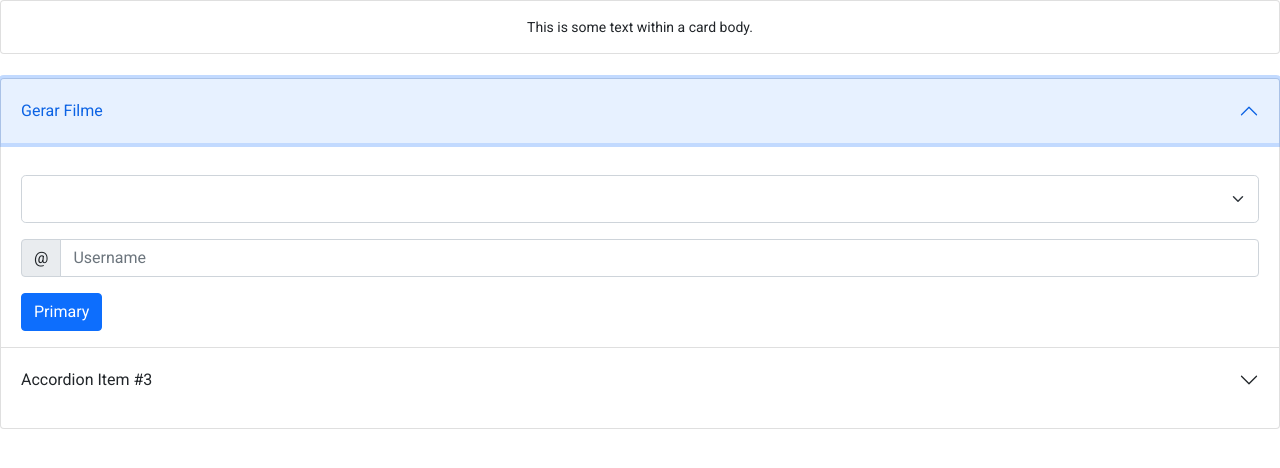
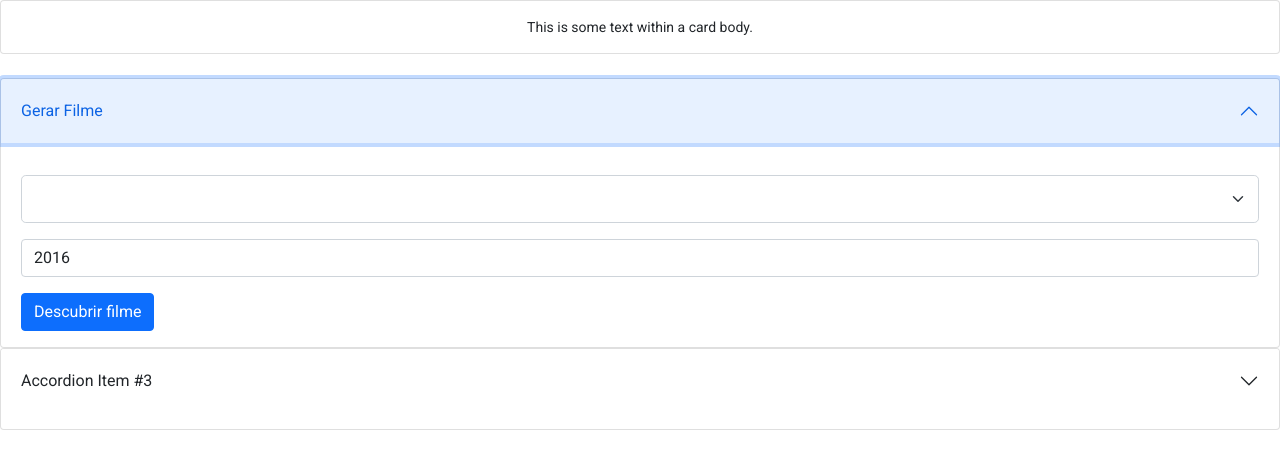
Before and after one commit to andersonribeiro96/filminho, an Angular app: page / in a window 1280 px wide. Both pictures are taken after a click on the button "Gerar Filme". Shown: the top 468 px of the page. Built offline with nearby package versions, Linux system fonts and the light colour scheme.

Commit message:
Adiciona generos

```diff
--- a/package.json
+++ b/package.json
@@ -3,7 +3,7 @@
   "version": "0.0.0",
   "scripts": {
     "ng": "ng",
-    "start": "node server.js",
+    "start": "ng serve",
     "build": "ng build",
     "watch": "ng build --watch --configuration development",
     "postinstall": "ng build --aot --prod"
--- a/src/app/app.component.ts
+++ b/src/app/app.component.ts
@@ -1,7 +1,5 @@
 import {Component, OnInit} from '@angular/core';
-import {NoiteService} from "./services/noite.service";
-import {FilmeService} from "./services/filme.service";
-import {Filme} from "./model/filme";
+
 
 @Component({
   selector: 'app-root',
@@ -12,29 +10,13 @@ import {Filme} from "./model/filme";
 
 export class AppComponent implements OnInit{
 
-  teste : any;
-  ano: any;
-  filme:Filme
-
-  constructor(private noiteServices:NoiteService, private filmeServices: FilmeService) {
-    this.filme = new Filme();
+  constructor() {
   }
 
   ngOnInit(): void {
   }
 
 
-  gerarFilme(){
-    this.filmeServices.gerarFilme(this.teste.toString(), this.ano.toString()).subscribe(value => {
-      this.filme = value;
-      console.log(this.filme.nome);
-    });
-  }
-
-  gerarNovoFilme(){
-    this.filme = new Filme();
-  }
-
 
 
 }
--- a/src/app/app.module.ts
+++ b/src/app/app.module.ts
@@ -10,11 +10,13 @@ import { NoiteComponent } from './entities/noite/noite.component';
 import {MatButtonToggleModule} from "@angular/material/button-toggle";
 import {FormsModule} from "@angular/forms";
 import {FilmeService} from "./services/filme.service";
+import { FilmeComponent } from './entities/filme/filme.component';
 
 @NgModule({
   declarations: [
     AppComponent,
-    NoiteComponent
+    NoiteComponent,
+    FilmeComponent
   ],
     imports: [
         BrowserModule,
--- /dev/null
+++ b/src/app/entities/filme/filme.component.html
@@ -0,0 +1,30 @@
+<div class="accordion-item">
+    <h2 class="accordion-header" id="headingTwo">
+        <button class="accordion-button collapsed" type="button" data-bs-toggle="collapse" data-bs-target="#collapseTwo" aria-expanded="false" aria-controls="collapseTwo">
+            Gerar Filme
+        </button>
+    </h2>
+    <div id="collapseTwo" class="accordion-collapse collapse" aria-labelledby="headingTwo" data-bs-parent="#accordionExample" >
+        <div class="accordion-body" *ngIf="filme.link == null">
+            <select class="form-select form-select-lg mb-3" aria-label=".form-select-lg example" [(ngModel)]="genre" >
+                <option *ngFor="let gen of genero" [value]="gen.id">{{gen.genre}}</option>
+            </select>
+            <div class="input-group">
+                <input type="number" min="1960" max="2021" class="form-control" placeholder="YYYY" aria-label="Username" aria-describedby="basic-addon1" [(ngModel)]="ano" required="required">
+            </div>
+            <button type="button" (click)="gerarFilme()" class="btn btn-primary mt-3">Descubrir filme</button>
+        </div>
+
+        <div class="accordion-body" *ngIf="filme.link != null">
+            <div>
+                <p><b>{{filme.nome}}</b></p>
+            </div>
+            <div>
+                <button type="button" class="btn btn-warning"><a href="{{filme.link}}" target="_blank">Onde Assistir ?</a></button>
+            </div>
+            <div>
+                <button type="button" (click)="gerarNovoFilme()" class="btn btn-primary mt-3">Gerar novo Filme</button>
+            </div>
+        </div>
+    </div>
+</div>
--- /dev/null
+++ b/src/app/entities/filme/filme.component.ts
@@ -0,0 +1,60 @@
+import { Component, OnInit } from '@angular/core';
+import {Filme} from "../../model/filme";
+import {NoiteService} from "../../services/noite.service";
+import {FilmeService} from "../../services/filme.service";
+
+@Component({
+  selector: 'app-filme',
+  templateUrl: './filme.component.html',
+  styleUrls: ['./filme.component.css']
+})
+export class FilmeComponent implements OnInit {
+
+  genre : any;
+  ano: any;
+  filme:Filme
+  genero: any[]
+
+  constructor(private noiteServices:NoiteService, private filmeServices: FilmeService) {
+    this.ano = "2016"
+    this.filme = new Filme();
+    this.genero = [
+      {genre: "Action", id: "28"},
+      {genre: "Adventure", id: "12"},
+      {genre: "Animation", id: "16"},
+      {genre: "Comedy", id: "35"},
+      {genre: "Crime", id: "80"},
+      {genre: "Documentary", id: "99"},
+      {genre: "Drama", id: "18"},
+      {genre: "Family", id: "10751"},
+      {genre: "Fantasy", id: "14"},
+      {genre: "History", id: "36"},
+      {genre: "Horror", id: "27"},
+      {genre: "Music", id: "10402"},
+      {genre: "Mystery", id: "9648"},
+      {genre: "Romance", id: "10749"},
+      {genre: "ScienceFiction", id: "878"},
+      {genre: "TVMovie", id: "10770"},
+      {genre: "Thriller", id: "53"},
+      {genre: "War", id: "10752"},
+      {genre: "Western", id: "37"}
+    ];
+
+    this.genre = this.genero[0];
+    console.log(this.genre)
+  }
+
+  ngOnInit(): void {
+  }
+
+  gerarFilme(){
+    this.filmeServices.gerarFilme(this.genre.toString(), this.ano.toString()).subscribe(value => {
+      this.filme = value;
+    });
+  }
+
+  gerarNovoFilme(){
+    this.filme = new Filme();
+  }
+
+}
--- a/src/app/entities/noite/noite.component.html
+++ b/src/app/entities/noite/noite.component.html
@@ -1 +1,12 @@
-<p>noite works!</p>
+<div class="accordion-item">
+    <h2 class="accordion-header" id="headingThree">
+        <button class="accordion-button collapsed" type="button" data-bs-toggle="collapse" data-bs-target="#collapseThree" aria-expanded="false" aria-controls="collapseThree">
+            Accordion Item #3
+        </button>
+    </h2>
+    <div id="collapseThree" class="accordion-collapse collapse" aria-labelledby="headingThree" data-bs-parent="#accordionExample">
+        <div class="accordion-body">
+            <strong>This is the third item's accordion body.</strong> It is hidden by default, until the collapse plugin adds the appropriate classes that we use to style each element. These classes control the overall appearance, as well as the showing and hiding via CSS transitions. You can modify any of this with custom CSS or overriding our default variables. It's also worth noting that just about any HTML can go within the <code>.accordion-body</code>, though the transition does limit overflow.
+        </div>
+    </div>
+</div>
--- a/src/app/inicial.html
+++ b/src/app/inicial.html
@@ -7,59 +7,6 @@
 </div>
 
 <div class="accordion mt-4" id="accordionExample">
-    <div class="accordion-item">
-        <h2 class="accordion-header" id="headingTwo">
-            <button class="accordion-button collapsed" type="button" data-bs-toggle="collapse" data-bs-target="#collapseTwo" aria-expanded="false" aria-controls="collapseTwo">
-                Gerar Filme
-            </button>
-        </h2>
-        <div id="collapseTwo" class="accordion-collapse collapse" aria-labelledby="headingTwo" data-bs-parent="#accordionExample" >
-            <div class="accordion-body" *ngIf="filme.link == null">
-                <select class="form-select form-select-lg mb-3" aria-label=".form-select-lg example" [(ngModel)]="teste">
-                    <option value="28">Action</option>
-                    <option value="12">Adventure</option>
-                    <option value="35">Comedy</option>
-                    <option value="18">Drama</option>
-                </select>
-                <div class="input-group">
-                    <span class="input-group-text" id="basic-addon1">@</span>
-                    <input type="number" min="1960" max="2021" value="2016" class="form-control" placeholder="Username" aria-label="Username" aria-describedby="basic-addon1" [(ngModel)]="ano">
-                </div>
-                <button type="button" (click)="gerarFilme()" class="btn btn-primary mt-3">Primary</button>
-            </div>
-
-            <div class="accordion-body" *ngIf="filme.link != null">
-                <div>
-                    <p><b>{{filme.nome}}</b></p>
-                </div>
-                <div>
-                    <button type="button" class="btn btn-warning"><a href="{{filme.link}}" target="_blank">Onde Assistir ?</a></button>
-                </div>
-                <div>
-                    <button type="button" (click)="gerarNovoFilme()" class="btn btn-primary mt-3">Gerar novo Filme</button>
-                </div>
-            </div>
-
-        </div>
-
-
-
-
-
-
-
-
-    </div>
-    <div class="accordion-item">
-        <h2 class="accordion-header" id="headingThree">
-            <button class="accordion-button collapsed" type="button" data-bs-toggle="collapse" data-bs-target="#collapseThree" aria-expanded="false" aria-controls="collapseThree">
-                Accordion Item #3
-            </button>
-        </h2>
-        <div id="collapseThree" class="accordion-collapse collapse" aria-labelledby="headingThree" data-bs-parent="#accordionExample">
-            <div class="accordion-body">
-                <strong>This is the third item's accordion body.</strong> It is hidden by default, until the collapse plugin adds the appropriate classes that we use to style each element. These classes control the overall appearance, as well as the showing and hiding via CSS transitions. You can modify any of this with custom CSS or overriding our default variables. It's also worth noting that just about any HTML can go within the <code>.accordion-body</code>, though the transition does limit overflow.
-            </div>
-        </div>
-    </div>
+    <app-filme></app-filme>
+    <app-noite></app-noite>
 </div>
--- /dev/null
+++ b/src/app/model/genero.ts
@@ -0,0 +1,6 @@
+export class Genero {
+
+
+
+
+}
```
Also changed, not shown: src/app/entities/filme/filme.component.css (added).
